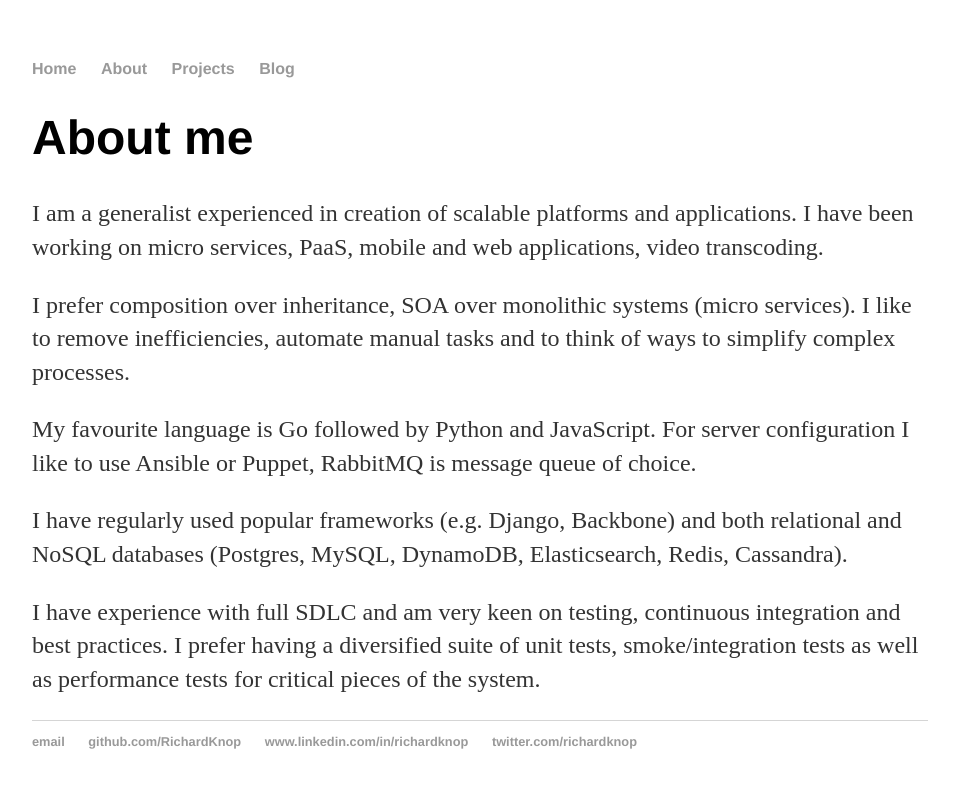
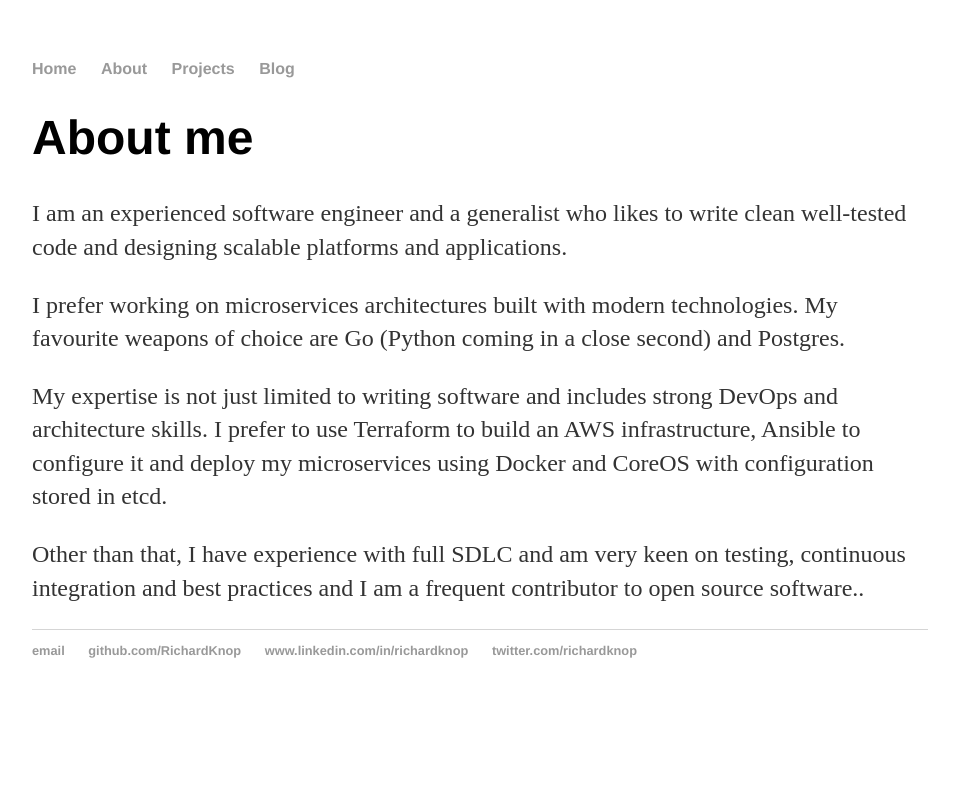
Before and after one commit to RichardKnop/richardknop.github.io, a Jekyll site: the page built from about/index.html, in a window 1280 px wide. Shown: the top 788 px of the page, without its empty margins (160-1119 px from the left). Built offline with Jekyll 4.4.1, drawn with Linux system fonts in a browser that asks for light colours.

Commit message:
Update index.html

```diff
--- a/about/index.html
+++ b/about/index.html
@@ -4,10 +4,9 @@ title: Richard Knop | About
 ---
 <div class="blurb">
   <h1>About me</h1>
-  <p>I am a generalist experienced in creation of scalable platforms and applications. I have been working on micro services, PaaS, mobile and web applications, video transcoding.</p>
-  <p>I prefer composition over inheritance, SOA over monolithic systems (micro services). I like to remove inefficiencies, automate manual tasks and to think of ways to simplify complex processes.</p>
-  <p>My favourite language is Go followed by Python and JavaScript. For server configuration I like to use Ansible or Puppet, RabbitMQ is message queue of choice.</p>
-  <p>I have regularly used popular frameworks (e.g. Django, Backbone) and both relational and NoSQL databases (Postgres, MySQL, DynamoDB, Elasticsearch, Redis, Cassandra).</p>
-  <p>I have experience with full SDLC and am very keen on testing, continuous integration and best practices. I prefer having a diversified suite of unit tests, smoke/integration tests as well as performance tests for critical pieces of the system.</p>
+  <p>I am an experienced software engineer and a generalist who likes to write clean well-tested code and designing scalable platforms and applications.</p>
+  <p>I prefer working on microservices architectures built with modern technologies. My favourite weapons of choice are Go (Python coming in a close second) and Postgres.</p>
+  <p>My expertise is not just limited to writing software and includes strong DevOps and architecture skills. I prefer to use Terraform to build an AWS infrastructure, Ansible to configure it and deploy my microservices using Docker and CoreOS with configuration stored in etcd.</p>
+  <p>Other than that, I have experience with full SDLC and am very keen on testing, continuous integration and best practices and I am a frequent contributor to open source software..</p>
 </div>
 <!-- /.blurb -->
```
